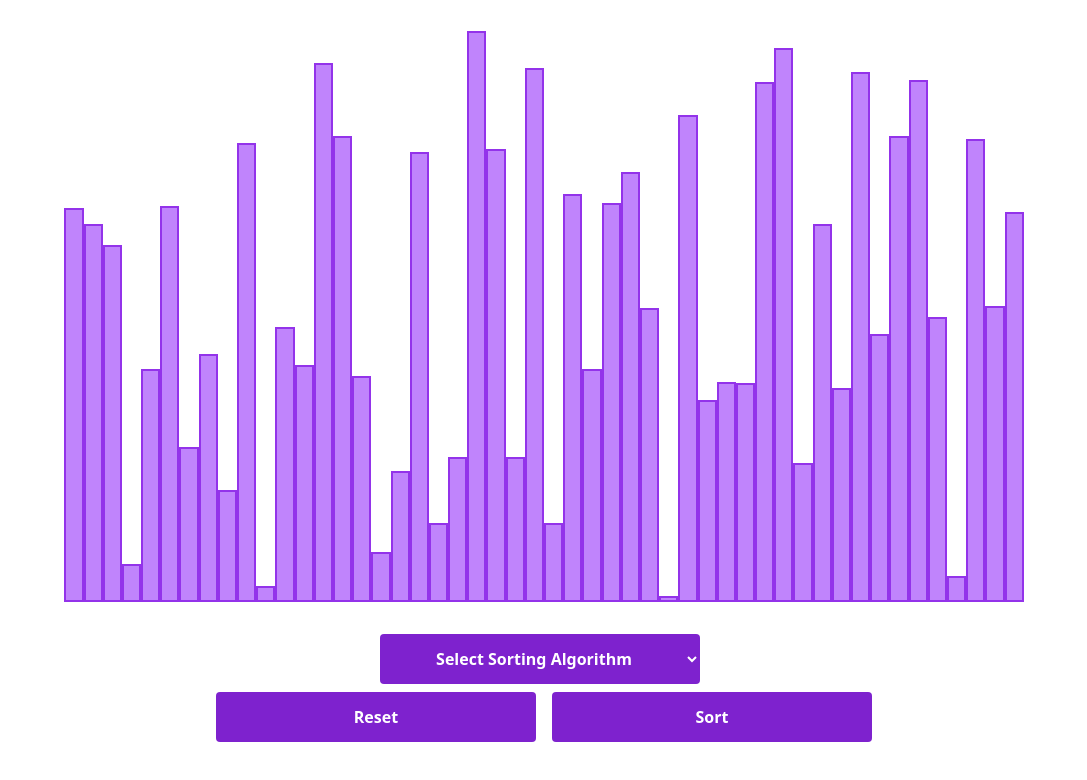
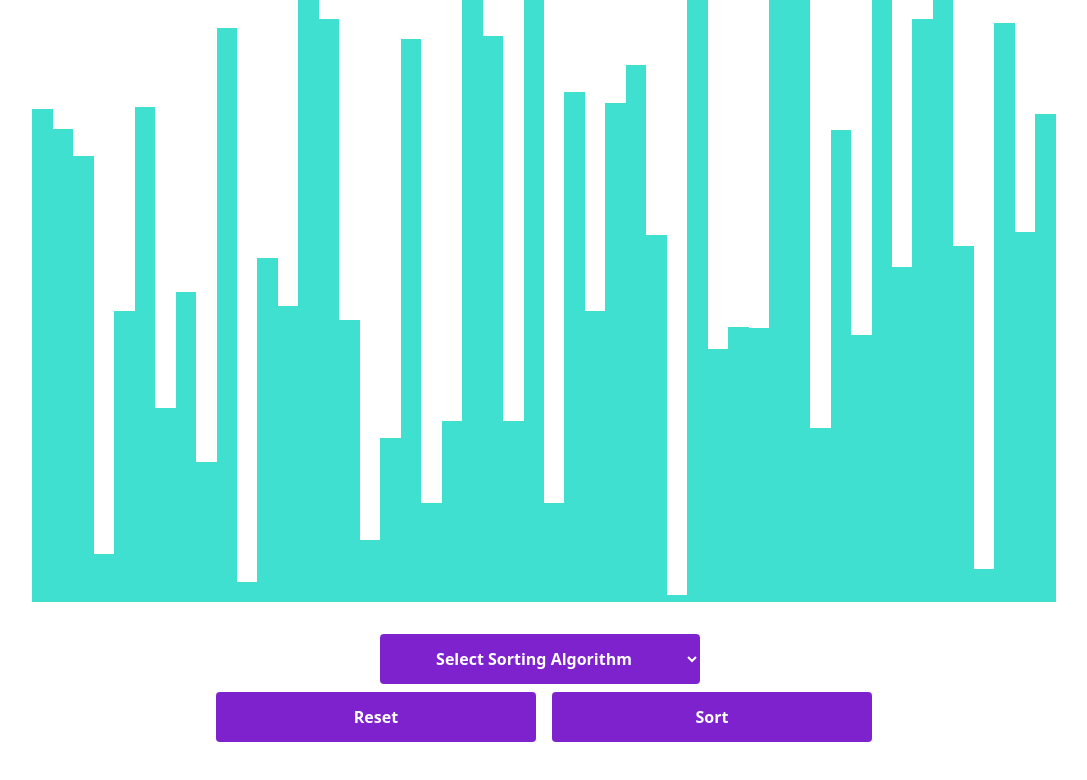
Before and after one commit to BasicallyManny/Algorithm-Visualizer, a React (Vite) app: page / in a window 1280 px wide. Shown: the top 780 px of the page, without its empty margins (96-1183 px from the left). Built offline with nearby package versions, Linux system fonts and the light colour scheme.

Commit message:
implemented mergesort animations without framer motion becuase it was more complicated to animate than initially thought

```diff
--- a/src/algorithms/sortingAlgorithms.ts
+++ b/src/algorithms/sortingAlgorithms.ts
@@ -5,75 +5,108 @@
  */
 export const insertionSort = (array: number[]): number[] => {
   /** iterates through the array*/
-    for(let i = 0; i < array.length; i++) {
+  for (let i = 0; i < array.length; i++) {
     /**The key to be inserted */
-        const key:number=array[i];
+    const key: number = array[i];
     /**track the previous element*/
-        let j:number=i-1;
+    let j: number = i - 1;
     /*
      *Shift elements of the array, greater than the key, to the right
      */
-        while(j>=0 && array[j]>key) {
-            array[j+1]=array[j];
-            j=j-1;
+    while (j >= 0 && array[j] > key) {
+      array[j + 1] = array[j];
+      j = j - 1;
     }
     /*
      *Place the key at its correct position
      */
-        array[j+1]=key
+    array[j + 1] = key;
   }
-    return array
+  return array;
+};
+
+function merge(
+  mainArray: number[],
+  startIdx: number,
+  middleIdx: number,
+  endIdx: number,
+  auxiliaryArray: number[],
+  animations: [number, number][]
+) {
+  let k = startIdx;
+  let i = startIdx;
+  let j = middleIdx + 1;
+
+  while (i <= middleIdx && j <= endIdx) {
+    // These are the values that we're comparing; we push them once
+    // to change their color.
+    animations.push([i, j]);
+    // These are the values that we're comparing; we push them a second
+    // time to revert their color.
+    animations.push([i, j]);
+    if (auxiliaryArray[i] <= auxiliaryArray[j]) {
+      // We overwrite the value at index k in the original array with the
+      // value at index i in the auxiliary array.
+      animations.push([k, auxiliaryArray[i]]);
+      mainArray[k++] = auxiliaryArray[i++];
+    } else {
+      // We overwrite the value at index k in the original array with the
+      // value at index j in the auxiliary array.
+      animations.push([k, auxiliaryArray[j]]);
+      mainArray[k++] = auxiliaryArray[j++];
+    }
   }
 
-/**
- * function to merge arrays
- * @param arrayOne
- * @param arrayTwo
- */
-const merge = (arrayOne: number[],arrayTwo: number[]): number[] => {
-    /**Initialize the indicies for the right and left arrays */
-    let i:number=0;
-    let j:number=0;
-    /**Initialize the merged array */
-    const result:number=[];
-    /**Merge the arrays */
-    while(i<arrayOne.length && j<arrayTwo.length) {
-        if(arrayOne[i]<arrayTwo[j]) {
-            result.push(arrayOne[i]);
-            i++;
-        } else {
-            result.push(arrayTwo[j]);
-            j++;
+  while (i <= middleIdx) {
+    // These are the values that we're comparing; we push them once
+    // to change their color.
+    animations.push([i, i]);
+    // These are the values that we're comparing; we push them a second
+    // time to revert their color.
+    animations.push([i, i]);
+    // We overwrite the value at index k in the original array with the
+    // value at index i in the auxiliary array.
+    animations.push([k, auxiliaryArray[i]]);
+    mainArray[k++] = auxiliaryArray[i++];
+  }
+
+  while (j <= endIdx) {
+    // These are the values that we're comparing; we push them once
+    // to change their color.
+    animations.push([j, j]);
+    // These are the values that we're comparing; we push them a second
+    // time to revert their color.
+    animations.push([j, j]);
+    // We overwrite the value at index k in the original array with the
+    // value at index j in the auxiliary array.
+    animations.push([k, auxiliaryArray[j]]);
+    mainArray[k++] = auxiliaryArray[j++];
   }
 }
-    /**Add the remaining elements of the left array */
-    while(i<arrayOne.length) {
-        result.push(arrayOne[i]);
-        i++;
-    }
-    /**Add the remaining elements of the right array */
-    while(j<arrayTwo.length) {
-        result.push(arrayTwo[j]);
-        j++;
-    }
 
-    console.log("Merged Array: " + result)
-    return result
-
-}
 /**
  * merge sort function
  * @param array
  * @returns
  */
-export const mergeSort = (array: number[]): number[] => {
-    if(array.length <= 1) {
-        return array
+function mergeSort(
+  mainArray: number[],
+  startIdx: number,
+  endIdx: number,
+  auxiliaryArray: number[],
+  animations: [number, number][]
+) {
+  if (startIdx === endIdx) return;
+  const middleIdx = Math.floor((startIdx + endIdx) / 2);
+  mergeSort(auxiliaryArray, startIdx, middleIdx, mainArray, animations);
+  mergeSort(auxiliaryArray, middleIdx + 1, endIdx, mainArray, animations);
+  merge(mainArray, startIdx, middleIdx, endIdx, auxiliaryArray, animations);
 }
-    /**Split the array in half */
-    const middle:number = Math.floor(array.length / 2);
-    /**Call merge sort on the left and right halves */
-    const left:number[] = array.slice(0, middle);
-    const right:number[] = array.slice(middle);
-    return merge(mergeSort(left), mergeSort(right));
+
+export function mergeSortDispatcher(array: number[]): [number, number][] {
+  const animations: [number, number][] = [];
+  if (array.length <= 1) return array;
+  const auxiliaryArray = array.slice();
+  mergeSort(array, 0, array.length - 1, auxiliaryArray, animations);
+  return animations;
 }
--- a/src/components/Visualizer.tsx
+++ b/src/components/Visualizer.tsx
@@ -1,8 +1,25 @@
 import React from "react";
 import * as algorithms from "../algorithms/sortingAlgorithms";
+//import { motion } from 'framer-motion'; // Import framer-motion
 
-export default class Visualizer extends React.Component {
-    constructor(props) {
+// Default Animation variables
+const ANIMATION_SPEED_MS = 1; // Adjusted for smoother animation
+const PRIMARY_COLOR = 'turquoise';
+const SECONDARY_COLOR = 'red';
+
+// Define the types for props (if any are needed)
+interface VisualizerProps {
+    ArraySize?: number; // Optional prop for setting the array size
+}
+
+// Define the state types
+interface VisualizerState {
+    array: number[];
+    selectedAlgorithm: string;
+}
+
+export default class Visualizer extends React.Component<VisualizerProps, VisualizerState> {
+    constructor(props: VisualizerProps) {
         super(props);
         this.state = {
             array: [],
@@ -15,47 +32,54 @@ export default class Visualizer extends React.Component {
     }
 
     resetArray(): void {
-        const array = [];
+        const array: number[] = [];
         const size = this.props.ArraySize || 50; // Default size if prop is not provided
-
         for (let i = 0; i < size; i++) {
             array.push(randomIntFromInterval(5, 730));
         }
-
         this.setState({ array });
         console.log("Array Reset");
     }
 
-    /**
-     * Insertion Sort handler
-     */
-    insertionSort() {
+    insertionSort(): void {
         const sortedArray: number[] = algorithms.insertionSort(this.state.array);
         this.setState({ array: sortedArray });
         console.log("Insertion Sort Status: " + this.verifySorted(sortedArray));
     }
 
-    /**
-     * Merge Sort handler
-     */
     mergeSort() {
-        const sortedArray: number[] = algorithms.mergeSort(this.state.array);
-        this.setState({ array: sortedArray });
-        console.log("Merge Sort Status: " + this.verifySorted(sortedArray));
+        const animations = algorithms.mergeSortDispatcher(this.state.array);
+        for (let i = 0; i < animations.length; i++) {
+            const arrayBars = document.getElementsByClassName('array-bar');
+            const isColorChange = i % 3 !== 2;
+            if (isColorChange) {
+                const [barOneIdx, barTwoIdx]: [number, number] = animations[i];
+                const barOneStyle: CSSStyleDeclaration = arrayBars[barOneIdx].style;
+                const barTwoStyle: CSSStyleDeclaration = arrayBars[barTwoIdx].style;
+                const color = i % 3 === 0 ? SECONDARY_COLOR : PRIMARY_COLOR;
+
+                setTimeout(() => {
+                    barOneStyle.backgroundColor = color;
+                    barTwoStyle.backgroundColor = color;
+                }, i * ANIMATION_SPEED_MS);
+            } else {
+                setTimeout(() => {
+                    const [barOneIdx, newHeight]: [number, number] = animations[i];
+                    const barOneStyle: CSSStyleDeclaration = arrayBars[barOneIdx].style;
+                    barOneStyle.height = `${newHeight}px`;
+                }, i * ANIMATION_SPEED_MS);
+            }
+        }
     }
 
-    /**
-     * Quick Sort handler
-     */
-    quickSort() {
+    quickSort(): void {
         const sortedArray: number[] = algorithms.quickSort(this.state.array);
         this.setState({ array: sortedArray });
         console.log("Quick Sort Status: " + this.verifySorted(sortedArray));
     }
 
-    handleSort() {
+    handleSort(): void {
         const { selectedAlgorithm } = this.state;
-
         if (selectedAlgorithm === "insertionSort") {
             this.insertionSort();
         } else if (selectedAlgorithm === "mergeSort") {
@@ -75,12 +99,10 @@ export default class Visualizer extends React.Component {
     }
 
     render(): JSX.Element {
-        const { array, selectedAlgorithm } = this.state;
+        const { array } = this.state;
+        console.log(array); // Check that the array is populated
 
         return (
-            /**
-             * Visualizer Component
-             */
             <div id="visualizer-container" className="flex justify-center flex-col items-center h-screen !mt-8">
                 <div
                     id="visualizer-wrapper"
@@ -90,29 +112,25 @@ export default class Visualizer extends React.Component {
                         width: '80vw',
                     }}
                 >
-                    {array.length === 0 ? (
-                        <p>No data to display</p>
-                    ) : (
-                        array.map((value, idx) => (
-                            <div
-                                key={idx}
-                                className={`bg-purple-400 border-2 ${window.innerWidth <= 430 ? 'border-purple-500' : 'border-purple-600'}`} // Purple border for screens <= 430px
-                                style={{
-                                    height: `${value * 0.1}vh`,
-                                    width: '1.5vw',
-                                }}
-                            ></div>
-                        ))
-                    )}
+                    {array.map((value, idx) => (
+                        <div
+                            className="array-bar"
+                            key={idx}
+                            style={{
+                                backgroundColor: PRIMARY_COLOR,
+                                height: `${value}px`,
+                                width: `${(100 / array.length)}%`, // Ensure bars fit in the container
+                            }}
+                        />
+                    ))}
                 </div>
 
-                {/* Sorting Buttons */}
                 <div className="flex flex-col items-center mt-8 w-full space-y-2">
                     <select
                         onChange={(e) => this.setState({ selectedAlgorithm: e.target.value })}
                         className="bg-purple-700 text-white font-bold rounded mb-2 sm:mb-0 sm:mr-2 w-3/4 sm:w-1/4 text-center"
                         style={{
-                            height: '50px', // Fixed height
+                            height: '50px',
                         }}
                     >
                         <option value="">Select Sorting Algorithm</option>
@@ -125,7 +143,7 @@ export default class Visualizer extends React.Component {
                             className="bg-purple-700 hover:bg-purple-800 text-white font-bold rounded mb-2 sm:mb-0 w-3/4 sm:w-1/4 text-center"
                             onClick={() => this.resetArray()}
                             style={{
-                                height: '50px', // Fixed height to match the dropdown and sort button
+                                height: '50px',
                             }}
                         >
                             Reset
@@ -133,9 +151,9 @@ export default class Visualizer extends React.Component {
                         <button
                             className="bg-purple-700 hover:bg-purple-800 text-white font-bold rounded mb-2 sm:mb-0 w-3/4 sm:w-1/4 text-center"
                             onClick={() => this.handleSort()}
-                            disabled={!selectedAlgorithm} // Disable button if no algorithm is selected
+                            disabled={!this.state.selectedAlgorithm}
                             style={{
-                                height: '50px', // Fixed height
+                                height: '50px',
                             }}
                         >
                             Sort
```
Lines whose indentation alone changed are shown as unchanged.
